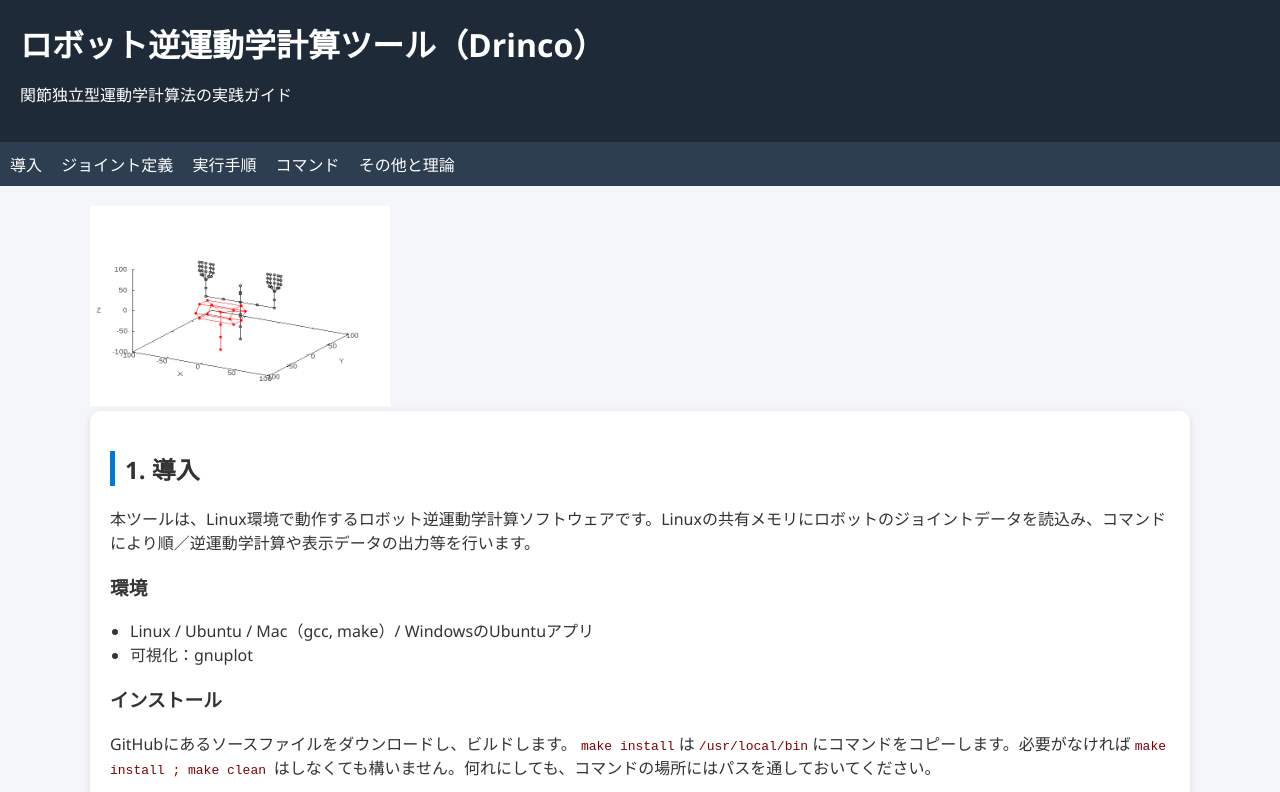
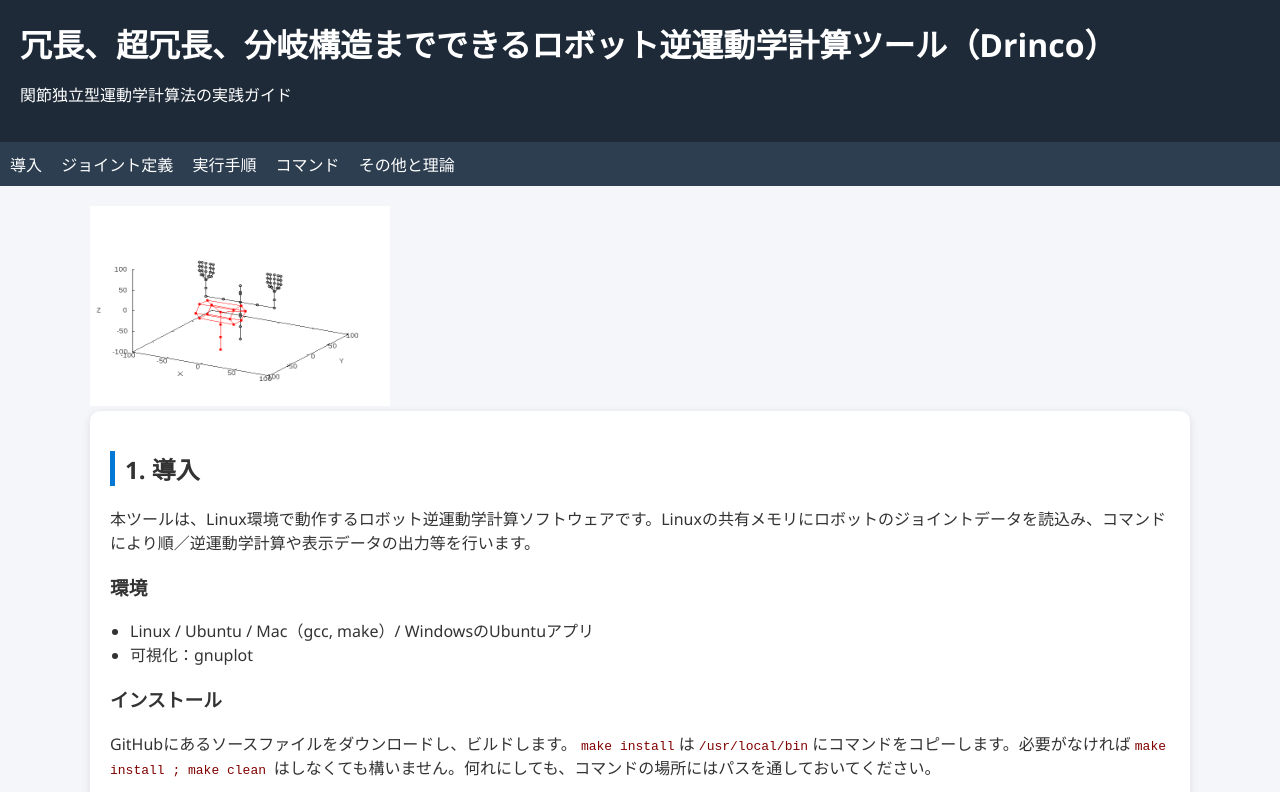
Before and after one commit to Drinco2014/Drinco2014.github.io, a plain HTML site: page index.html in a window 1280 px wide. Shown: the top 792 px of the page. Drawn offline with Linux system fonts and the light colour scheme.

Commit message:
Add files via upload

```diff
--- a/index.html
+++ b/index.html
@@ -83,7 +83,7 @@ ul {
 <body>
 
 <header>
-<h1>ロボット逆運動学計算ツール（Drinco）</h1>
+<h1>冗長、超冗長、分岐構造までできるロボット逆運動学計算ツール（Drinco）</h1>
 <p>関節独立型運動学計算法の実践ガイド</p>
 </header>
 
```
